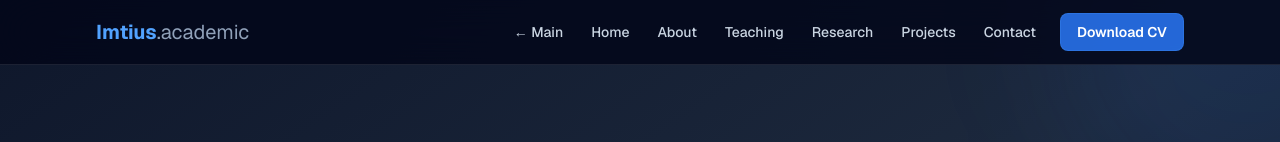
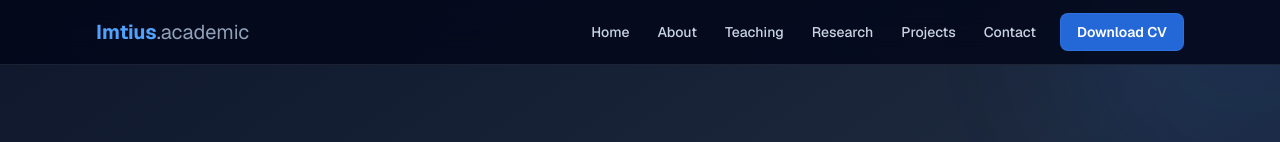
Before and after one commit to Imtius10/portfolio, a Next.js app: page /lecturer in a window 1280 px wide. Shown: the top 142 px of the page. Built offline with nearby package versions, Linux system fonts and the light colour scheme.

Commit message:
some added

```diff
--- a/src/app/lecturer/page.tsx
+++ b/src/app/lecturer/page.tsx
@@ -129,12 +129,6 @@ export default function LecturerPage() {
 
             {/* Desktop */}
             <div className="hidden md:flex items-center space-x-1">
-              <Link
-                href="/"
-                className="px-3 py-2 rounded-lg text-sm font-medium text-slate-300 hover:text-blue-400 hover:bg-white/5 transition-all"
-              >
-                &larr; Main
-              </Link>
               {navLinks.map((link) => (
                 <Link
                   key={link.href}
@@ -171,13 +165,6 @@ export default function LecturerPage() {
         {mobileOpen && (
           <div className="md:hidden bg-slate-900/95 backdrop-blur-xl border-t border-white/10">
             <div className="px-2 pt-2 pb-3 space-y-1">
-              <Link
-                href="/"
-                onClick={() => setMobileOpen(false)}
-                className="block px-3 py-2 rounded-lg text-base font-medium text-slate-300 hover:text-blue-400 hover:bg-white/5 transition-all"
-              >
-                &larr; Main
-              </Link>
               {navLinks.map((link) => (
                 <Link
                   key={link.href}
```
